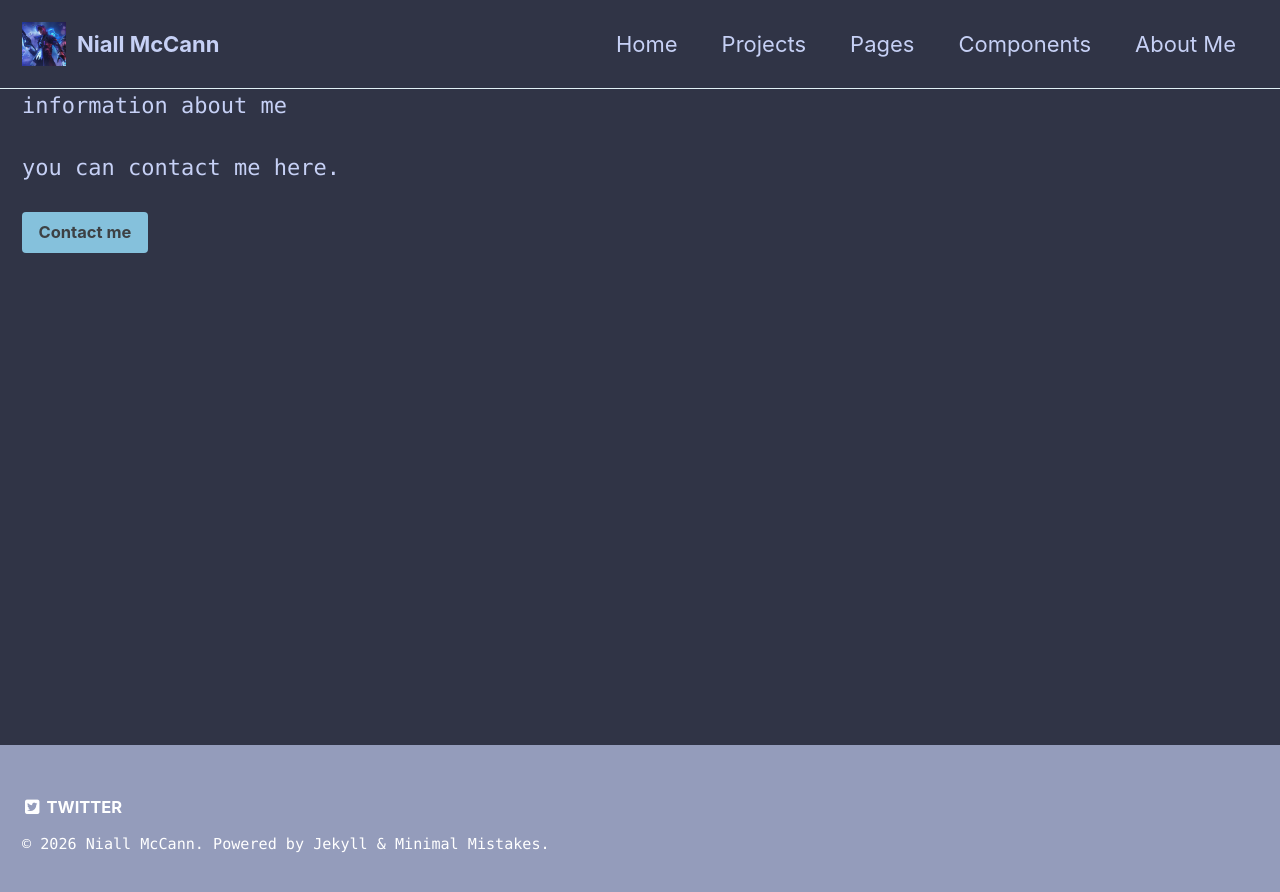
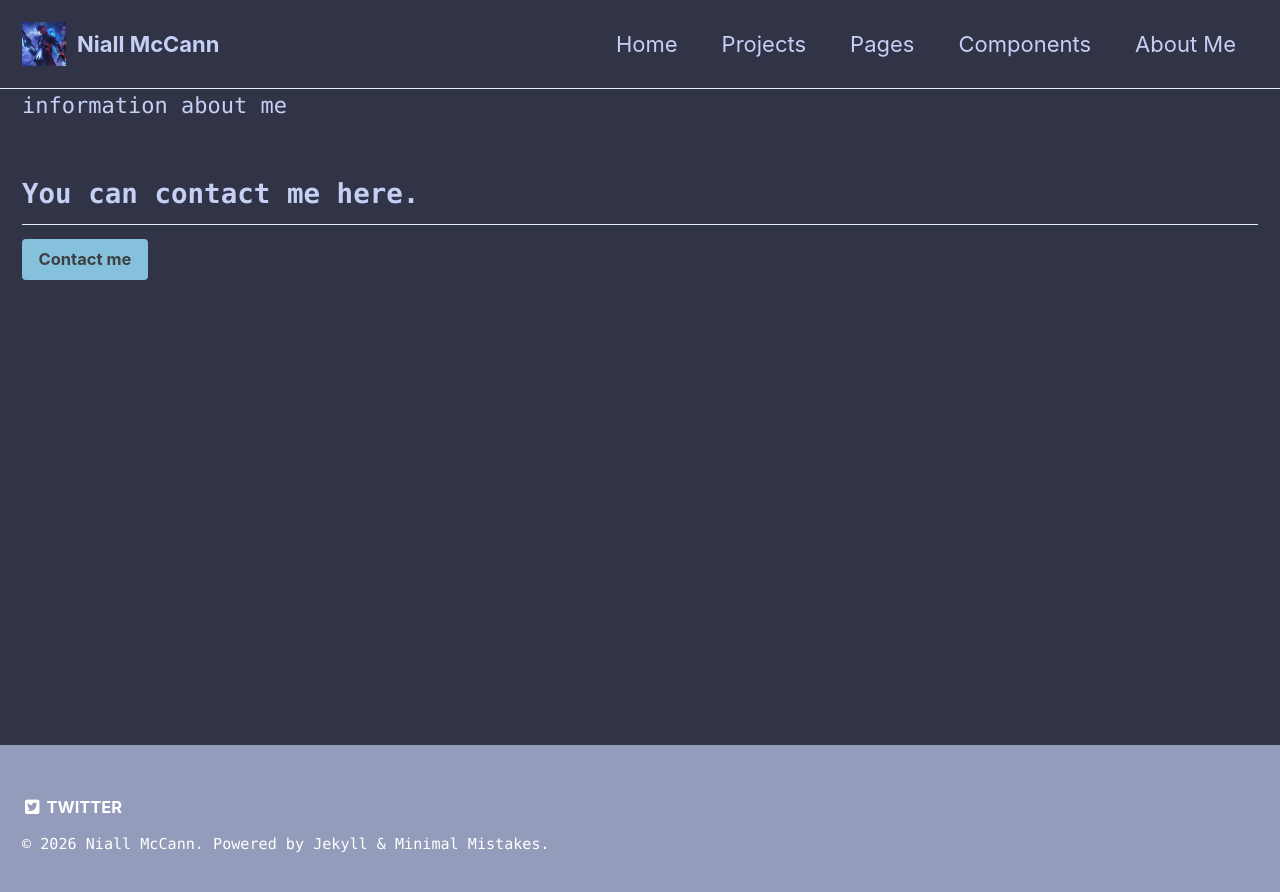
Before and after one commit to AcedAspect/AcedAspect.github.io, a Jekyll site: the page built from _pages/about-me.md, in a window 1280 px wide. Shown: the top 892 px of the page. Built offline with Jekyll 4.4.1, drawn with Linux system fonts in a browser that asks for light colours.

```diff
--- a/_pages/about-me.md
+++ b/_pages/about-me.md
@@ -6,7 +6,9 @@ permalink: /about-me/
 information about me
 
 
-you can contact me here.
+
+
+## You can contact me here.
 {% include button
   url="/about-me/contact-me/"
   label="Contact me"
```
